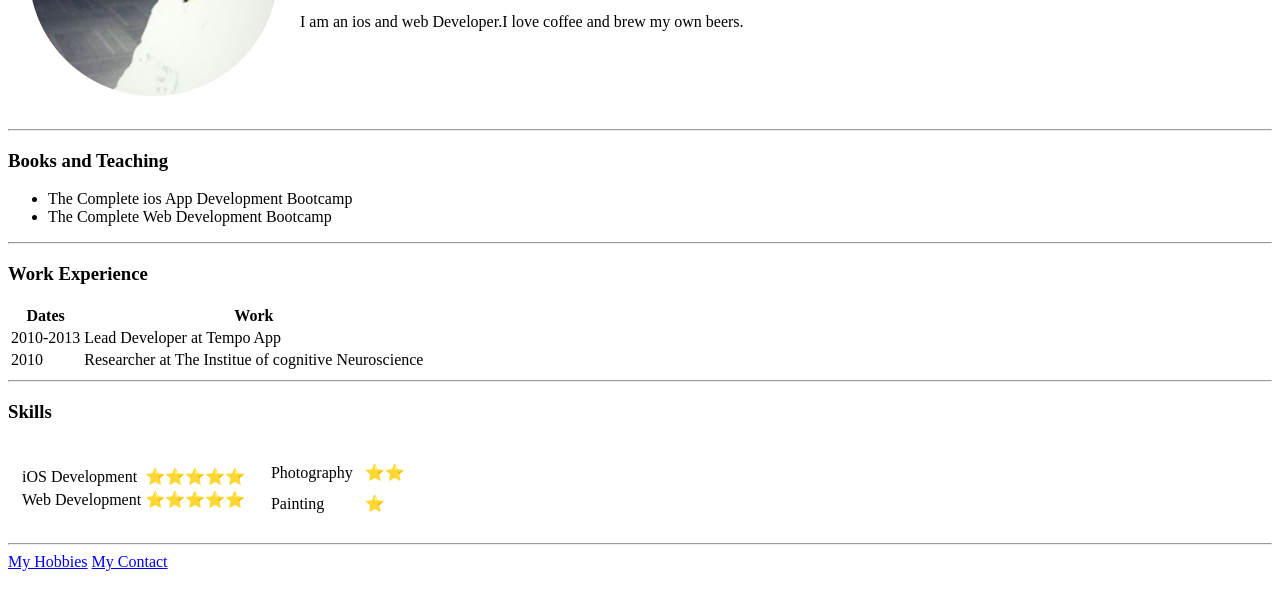
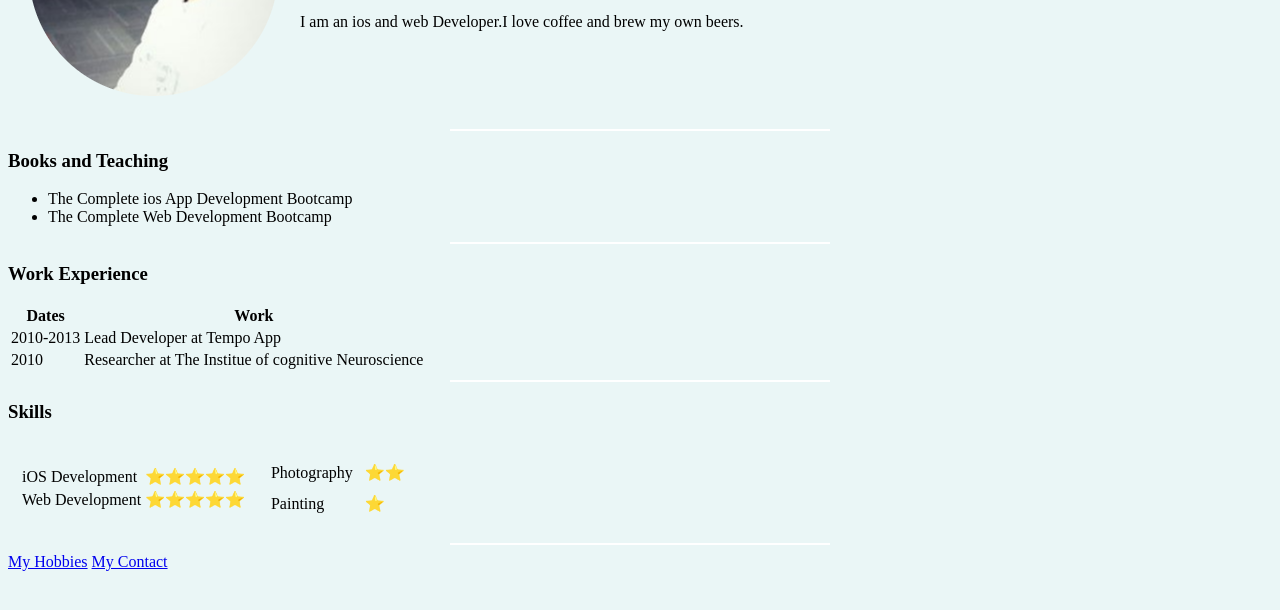
Before and after one commit to sauravcrypto/cv, a plain HTML site: page index.html in a window 1280 px wide. Shown: the part 182-792 px from the top of the page. Drawn offline with Linux system fonts and the light colour scheme.

Commit message:
Update index.html

```diff
--- a/index.html
+++ b/index.html
@@ -4,6 +4,19 @@
     <meta charset="UTF-8">
     <title>Amit's Personal Site</title>
 </head>
+    <style>
+        body {
+            background-color: #EAF6F6;
+        }
+        hr{
+            background-color: white;
+            border-style: none;
+            height: 2px;
+            width: 30%;
+
+        }
+
+    </style>
 <body>
     <table cellspacing="20">
         <tr>
```
